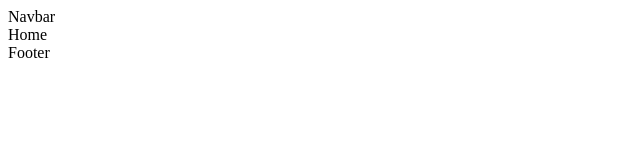
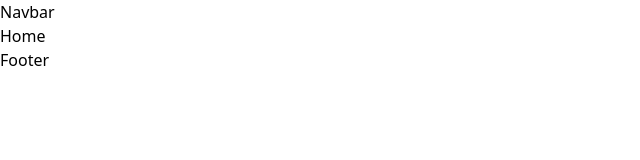
Before and after one commit to basudevkumer/eduact-frontend-design, a React (Vite) app: page / in a window 1280 px wide. Shown: the top 160 px of the page, without its empty margins (0-640 px from the left). Built offline with nearby package versions, Linux system fonts and the light colour scheme.

Commit message:
added tailwind css and react icon in project

```diff
--- a/package.json
+++ b/package.json
@@ -10,10 +10,13 @@
     "preview": "vite preview"
   },
   "dependencies": {
+    "@tailwindcss/vite": "^4.1.18",
     "react": "^19.2.0",
     "react-dom": "^19.2.0",
+    "react-icons": "^5.5.0",
     "react-router": "^7.13.0",
-    "react-router-dom": "^7.13.0"
+    "react-router-dom": "^7.13.0",
+    "tailwindcss": "^4.1.18"
   },
   "devDependencies": {
     "@eslint/js": "^9.39.1",
--- a/src/index.css
+++ b/src/index.css
@@ -0,0 +1 @@
+@import "tailwindcss";
--- a/vite.config.js
+++ b/vite.config.js
@@ -1,7 +1,8 @@
 import { defineConfig } from 'vite'
 import react from '@vitejs/plugin-react-swc'
+import tailwindcss from '@tailwindcss/vite'
 
 // https://vite.dev/config/
 export default defineConfig({
-  plugins: [react()],
+  plugins: [react(), tailwindcss()],
 })
```
Also changed, not shown: 1 other file (tests, documents, lock files or other folders).
